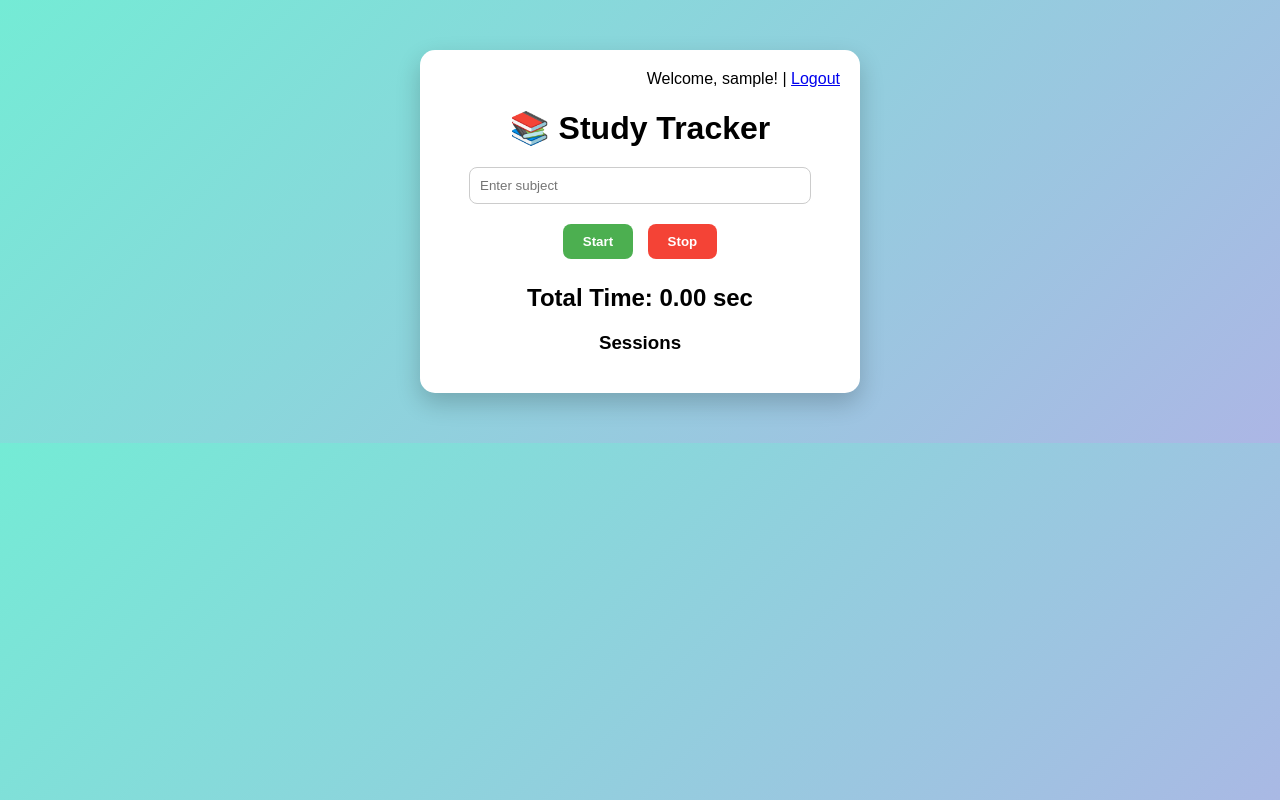
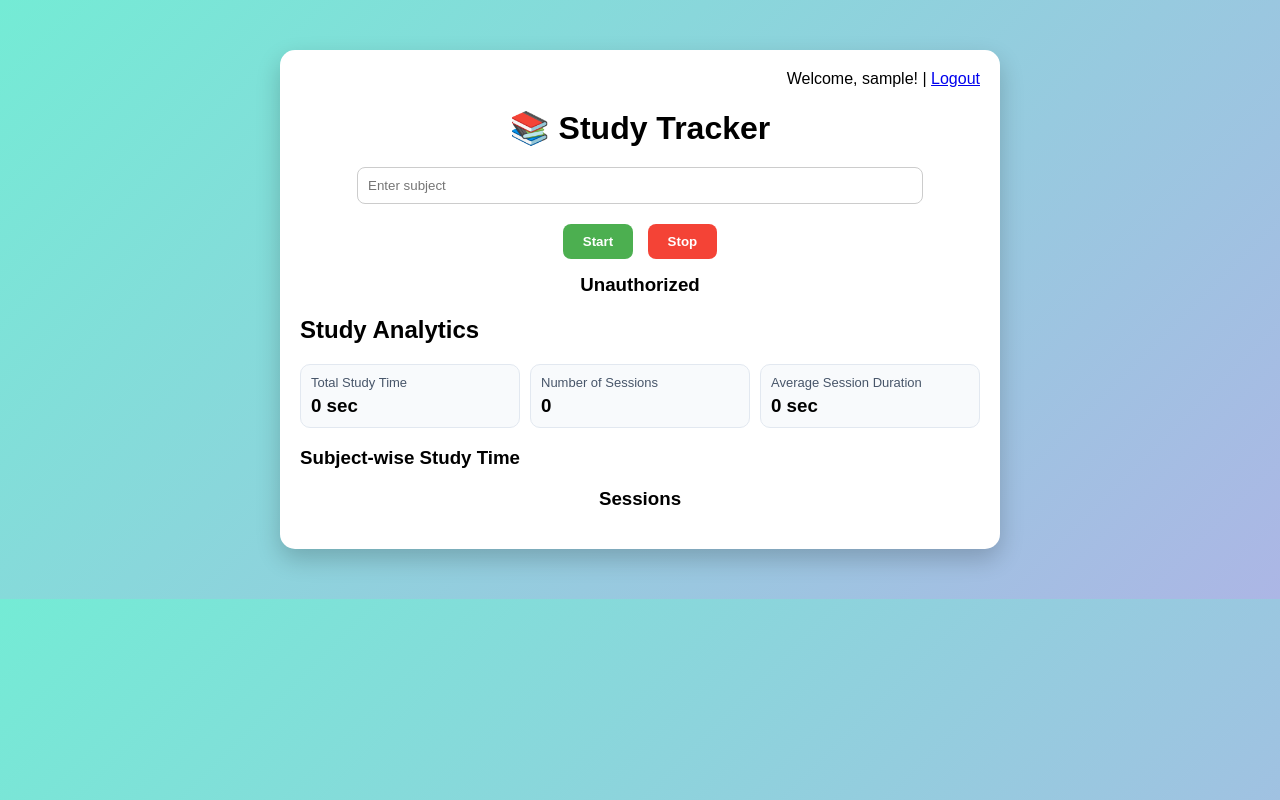
Before and after one commit to pallavghatvalwork-ops/smart-study-tracker, a Flask app: template templates/index.html in a window 1280 px wide. Run offline with Flask 3, Linux system fonts and the light colour scheme; the template is opened without the code that fills it: most values are stand-ins (such as "Sample title", 1, 10 or a date in 2020); data that the repository does not hold is empty.

Commit message:
feat(analytics): add study analytics dashboard and metrics endpoint (#1)

```diff
--- a/app.py
+++ b/app.py
@@ -5,8 +5,8 @@ from flask import Flask, render_template, request, jsonify, session, redirect, u
 app = Flask(__name__)
 app.secret_key = "super_secret_key"  # Needed for Flask sessions
 
-sessions = []
 USERS_FILE = "users.json"
+SESSIONS_FILE = "sessions.json"
 
 def load_users():
     if not os.path.exists(USERS_FILE):
@@ -17,6 +17,30 @@ def load_users():
 def save_users(users):
     with open(USERS_FILE, "w") as f:
         json.dump(users, f, indent=4)
+
+
+def load_sessions():
+    if not os.path.exists(SESSIONS_FILE):
+        return []
+    with open(SESSIONS_FILE, "r") as f:
+        return json.load(f)
+
+
+def save_sessions(session_data):
+    with open(SESSIONS_FILE, "w") as f:
+        json.dump(session_data, f, indent=4)
+
+
+def get_current_username():
+    return session.get("username")
+
+
+def get_user_sessions(username):
+    # Include legacy sessions without username for backward compatibility.
+    return [s for s in sessions if s.get("username") == username or "username" not in s]
+
+
+sessions = load_sessions()
 
 @app.route("/")
 def home():
@@ -66,25 +90,72 @@ def logout():
 
 @app.route("/add_session", methods=["POST"])
 def add_session():
+    username = get_current_username()
+    if not username:
+        return jsonify({"error": "Unauthorized"}), 401
+
     data = request.json
-    duration = data.get("duration")
-    subject = data.get("subject")
+    duration = data.get("duration", 0)
+    subject = (data.get("subject") or "").strip()
+
+    try:
+        duration = float(duration)
+    except (TypeError, ValueError):
+        return jsonify({"error": "Duration must be a number"}), 400
+
+    if not subject:
+        return jsonify({"error": "Subject is required"}), 400
+
+    if duration <= 0:
+        return jsonify({"error": "Duration must be greater than 0"}), 400
 
     sessions.append({
+        "username": username,
         "subject": subject,
         "duration": duration
     })
+    save_sessions(sessions)
 
     return jsonify({"message": "Session added!"})
 
 @app.route("/get_sessions")
 def get_sessions():
-    return jsonify(sessions)
+    username = get_current_username()
+    if not username:
+        return jsonify({"error": "Unauthorized"}), 401
+    return jsonify(get_user_sessions(username))
 
 @app.route("/total_time")
 def total_time():
-    total = sum(s["duration"] for s in sessions)
+    username = get_current_username()
+    if not username:
+        return jsonify({"error": "Unauthorized"}), 401
+    total = sum(s["duration"] for s in get_user_sessions(username))
     return jsonify({"total": total})
+
+
+@app.route("/analytics")
+def analytics():
+    username = get_current_username()
+    if not username:
+        return jsonify({"error": "Unauthorized"}), 401
+
+    user_sessions = get_user_sessions(username)
+    total = sum(s["duration"] for s in user_sessions)
+    count = len(user_sessions)
+    avg = total / count if count else 0
+
+    subject_totals = {}
+    for session_item in user_sessions:
+        subject = session_item.get("subject", "Unknown")
+        subject_totals[subject] = subject_totals.get(subject, 0) + session_item.get("duration", 0)
+
+    return jsonify({
+        "totalStudyTime": total,
+        "subjectWiseStudyTime": subject_totals,
+        "numberOfSessions": count,
+        "averageSessionDuration": avg,
+    })
 
 if __name__ == "__main__":
     app.run(debug=True)
--- a/static/script.js
+++ b/static/script.js
@@ -1,4 +1,8 @@
 let startTime = null;
+
+function formatSeconds(value) {
+    return Number(value || 0).toFixed(2);
+}
 
 function startSession() {
     startTime = new Date();
@@ -11,7 +15,11 @@ function stopSession() {
     let endTime = new Date();
     let duration = (endTime - startTime) / 1000;
 
-    let subject = document.getElementById("subject").value;
+    let subject = document.getElementById("subject").value.trim();
+    if (!subject) {
+        document.getElementById("status").innerText = "Please enter a subject.";
+        return;
+    }
 
     fetch("/add_session", {
         method: "POST",
@@ -23,10 +31,20 @@ function stopSession() {
             duration: duration
         })
     })
-    .then(res => res.json())
+    .then(async (res) => {
+        const data = await res.json();
+        if (!res.ok) {
+            throw new Error(data.error || "Unable to save session");
+        }
+        return data;
+    })
     .then(data => {
         document.getElementById("status").innerText = "Session Saved!";
+        document.getElementById("subject").value = "";
         loadSessions();
+    })
+    .catch((error) => {
+        document.getElementById("status").innerText = error.message;
     });
 
     startTime = null;
@@ -34,22 +52,59 @@ function stopSession() {
 
 function loadSessions() {
     fetch("/get_sessions")
-    .then(res => res.json())
+    .then(async (res) => {
+        const data = await res.json();
+        if (!res.ok) {
+            throw new Error(data.error || "Unable to load sessions");
+        }
+        return data;
+    })
     .then(data => {
         let list = document.getElementById("sessionList");
         list.innerHTML = "";
 
         data.forEach(s => {
             let li = document.createElement("li");
-            li.innerText = `${s.subject} - ${s.duration.toFixed(2)} sec`;
+            li.innerText = `${s.subject} - ${formatSeconds(s.duration)} sec`;
             list.appendChild(li);
         });
+    })
+    .catch((error) => {
+        document.getElementById("status").innerText = error.message;
     });
 
-    fetch("/total_time")
-    .then(res => res.json())
+    fetch("/analytics")
+    .then(async (res) => {
+        const data = await res.json();
+        if (!res.ok) {
+            throw new Error(data.error || "Unable to load analytics");
+        }
+        return data;
+    })
     .then(data => {
-        document.getElementById("total").innerText = data.total.toFixed(2);
+        document.getElementById("total").innerText = formatSeconds(data.totalStudyTime);
+        document.getElementById("sessionCount").innerText = data.numberOfSessions;
+        document.getElementById("avgDuration").innerText = formatSeconds(data.averageSessionDuration);
+
+        const subjectWiseList = document.getElementById("subjectWiseList");
+        subjectWiseList.innerHTML = "";
+        const entries = Object.entries(data.subjectWiseStudyTime || {});
+
+        if (!entries.length) {
+            const li = document.createElement("li");
+            li.innerText = "No sessions yet.";
+            subjectWiseList.appendChild(li);
+            return;
+        }
+
+        entries.forEach(([subject, total]) => {
+            const li = document.createElement("li");
+            li.innerText = `${subject}: ${formatSeconds(total)} sec`;
+            subjectWiseList.appendChild(li);
+        });
+    })
+    .catch((error) => {
+        document.getElementById("status").innerText = error.message;
     });
 }
 
--- a/static/style.css
+++ b/static/style.css
@@ -10,7 +10,7 @@ body {
 
 .container {
     background: white;
-    width: 400px;
+    width: min(680px, 92%);
     margin: 50px auto;
     padding: 20px;
     border-radius: 15px;
@@ -61,6 +61,35 @@ button:hover {
     font-weight: bold;
 }
 
+.analytics {
+    text-align: left;
+    margin-top: 20px;
+}
+
+.analytics-grid {
+    display: grid;
+    grid-template-columns: repeat(auto-fit, minmax(180px, 1fr));
+    gap: 10px;
+    margin-bottom: 10px;
+}
+
+.card {
+    background: #f8fafc;
+    border: 1px solid #e2e8f0;
+    border-radius: 10px;
+    padding: 10px;
+}
+
+.card p {
+    margin: 0;
+    font-size: 13px;
+    color: #475569;
+}
+
+.card h3 {
+    margin: 5px 0 0;
+}
+
 ul {
     list-style: none;
     padding: 0;
--- a/templates/index.html
+++ b/templates/index.html
@@ -24,7 +24,26 @@
 
         <h3 id="status"></h3>
 
-        <h2>Total Time: <span id="total">0</span> sec</h2>
+        <section class="analytics">
+            <h2>Study Analytics</h2>
+            <div class="analytics-grid">
+                <div class="card">
+                    <p>Total Study Time</p>
+                    <h3><span id="total">0</span> sec</h3>
+                </div>
+                <div class="card">
+                    <p>Number of Sessions</p>
+                    <h3 id="sessionCount">0</h3>
+                </div>
+                <div class="card">
+                    <p>Average Session Duration</p>
+                    <h3><span id="avgDuration">0</span> sec</h3>
+                </div>
+            </div>
+
+            <h3>Subject-wise Study Time</h3>
+            <ul id="subjectWiseList"></ul>
+        </section>
 
         <h3>Sessions</h3>
         <ul id="sessionList"></ul>
```
